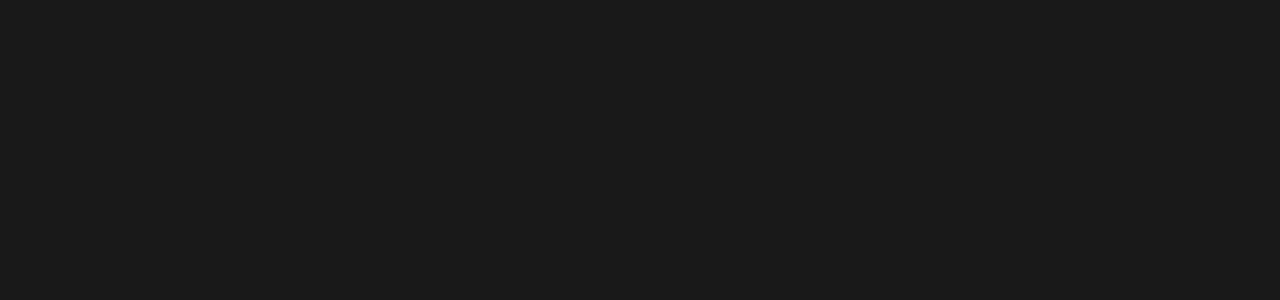
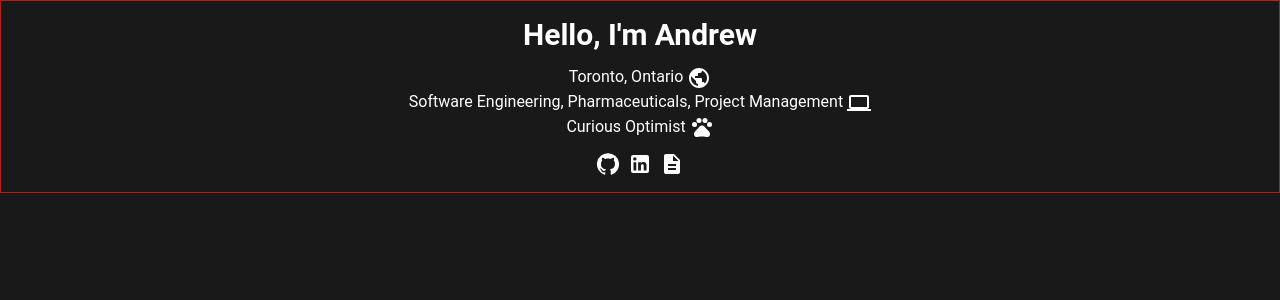
Before and after one commit to AndrewLin95/portfolio-nextjs, a Next.js app: page / in a window 1280 px wide. Shown: the top 300 px of the page. Built offline with nearby package versions, Linux system fonts and the light colour scheme.

Commit message:
introduction statement component

```diff
--- /dev/null
+++ b/components/IntroductionStatement.tsx
@@ -0,0 +1,43 @@
+import PublicIcon from '@mui/icons-material/Public';
+import ComputerIcon from '@mui/icons-material/Computer';
+import PetsIcon from '@mui/icons-material/Pets';
+
+import GitHubIcon from '@mui/icons-material/GitHub';
+import LinkedInIcon from '@mui/icons-material/LinkedIn';
+import DescriptionIcon from '@mui/icons-material/Description';
+
+export default function IntroductionStatement() {
+  return (
+    <div className="flex flex-col p-4 w-full h-55 border border-red-700 border-solid gap-3 justify-center items-center">
+      <div className="text-3xl font-bold">Hello, I'm Andrew</div>
+
+      <div className="flex flex-col justify-center items-center">
+        <div>
+          Toronto, Ontario <PublicIcon />
+        </div>
+        <div>
+          Software Engineering, Pharmaceuticals, Project Management{' '}
+          <ComputerIcon />
+        </div>
+        <div>
+          Curious Optimist <PetsIcon />
+        </div>
+      </div>
+
+      <div className="flex flex-row gap-2">
+        <a href="https://github.com/AndrewLin95" target={'_blank'}>
+          <GitHubIcon />
+        </a>
+        <a
+          href="https://www.linkedin.com/in/andrew-lin-87299615b/"
+          target={'_blank'}
+        >
+          <LinkedInIcon />
+        </a>
+        <a className="resumePlaceholder">
+          <DescriptionIcon />
+        </a>
+      </div>
+    </div>
+  );
+}
--- a/pages/index.tsx
+++ b/pages/index.tsx
@@ -1,13 +1,17 @@
+import IntroductionStatement from '../components/IntroductionStatement';
 import type { NextPage } from 'next';
 import Head from 'next/head';
-import Image from 'next/image';
 
 const Home: NextPage = () => {
   return (
-    <Head>
-      <title>Andrew Lin </title>
-      <link rel="icon" href="/favicon.ico" />
-    </Head>
+    <>
+      <Head>
+        <title>Andrew Lin </title>
+        <link rel="icon" href="/favicon.ico" />
+      </Head>
+
+      <IntroductionStatement />
+    </>
 
     // <div className="flex min-h-screen flex-col items-center justify-center py-2">
     //   <Head>
```
